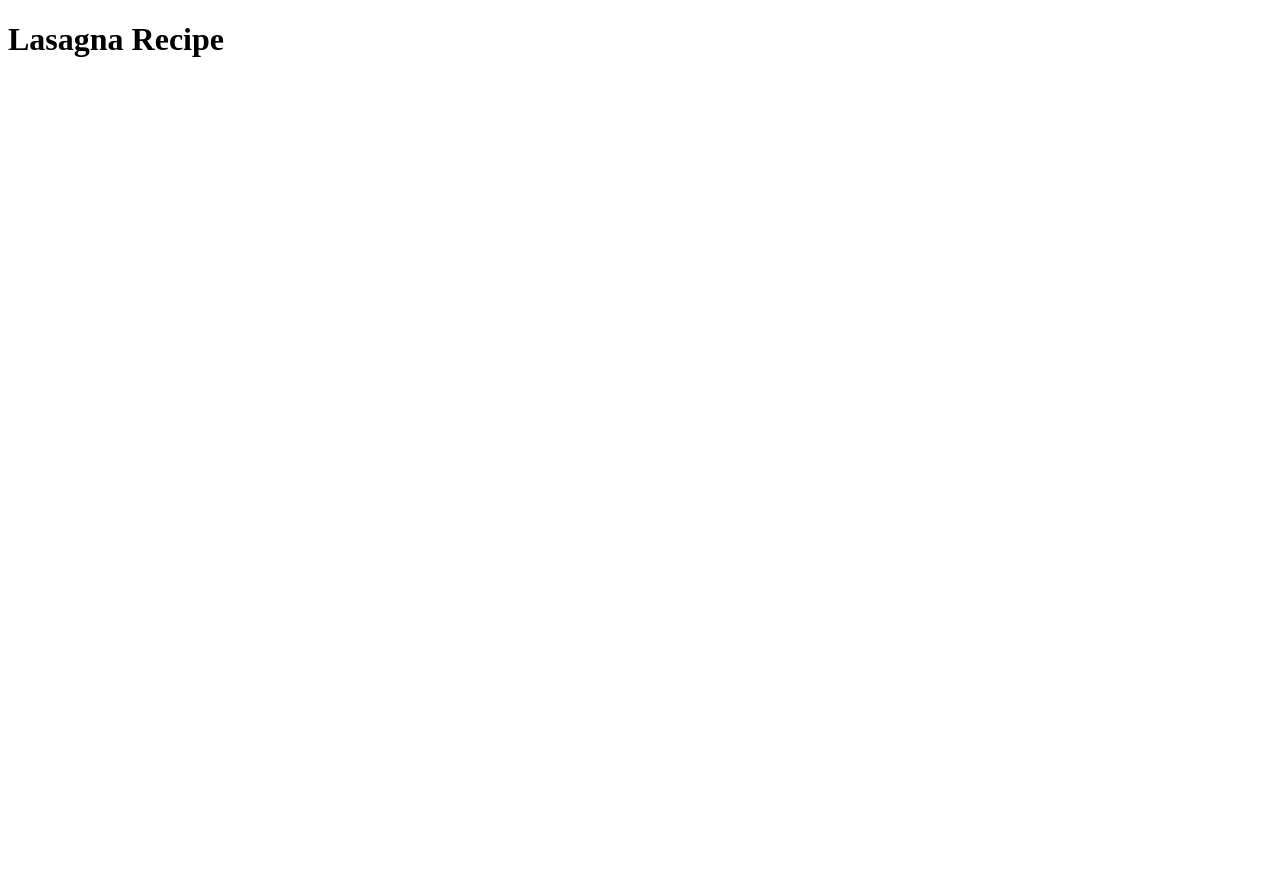
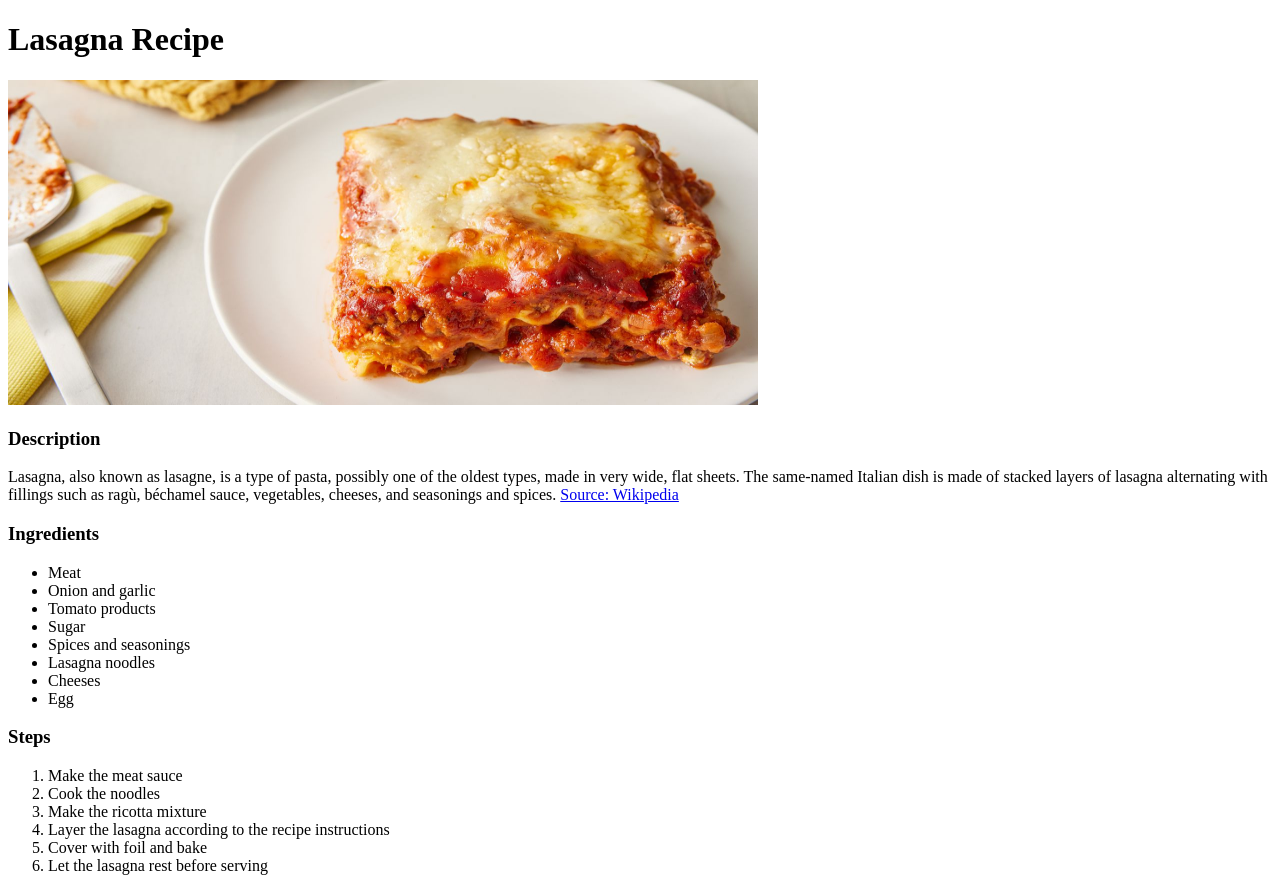
Before and after one commit to dnivia15/odin-recipes, a plain HTML site: page recipes/lasagna.html in a window 1280 px wide. Before the commit the page ends 800 px from the top, so only its background shows below. Drawn offline with Linux system fonts and the light colour scheme.

Commit message:
README.md

```diff
--- a/recipes/lasagna.html
+++ b/recipes/lasagna.html
@@ -3,9 +3,32 @@
 <head>
     <meta charset="UTF-8">
     <meta name="viewport" content="width=device-width, initial-scale=1.0">
-    <title>Document</title>
+    <title>Lasagna Recipe</title>
 </head>
 <body>
     <h1>Lasagna Recipe</h1>
+    <img src="./img/lasagna-Odin.jpeg" alt="A photo of Lasagna" width="750" height="325">
+    <h3>Description</h3>
+    <p>Lasagna, also known as lasagne, is a type of pasta, possibly one of the oldest types, made in very wide, flat sheets. The same-named Italian dish is made of stacked layers of lasagna alternating with fillings such as ragù, béchamel sauce, vegetables, cheeses, and seasonings and spices. <a href="https://en.wikipedia.org/wiki/Lasagna" target="_blank" rel="noopener noreferrer">Source: Wikipedia</a></p>
+    <h3>Ingredients</h3>
+    <ul>
+        <li>Meat</li>
+        <li>Onion and garlic</li>
+        <li>Tomato products</li>
+        <li>Sugar</li>
+        <li>Spices and seasonings</li>
+        <li>Lasagna noodles</li>
+        <li>Cheeses</li>
+        <li>Egg</li>
+    </ul>
+    <h3>Steps</h3>
+    <ol>
+        <li>Make the meat sauce</li>
+        <li>Cook the noodles</li>
+        <li>Make the ricotta mixture</li>
+        <li>Layer the lasagna according to the recipe instructions</li>
+        <li>Cover with foil and bake</li>
+        <li>Let the lasagna rest before serving</li>
+    </ol>
 </body>
 </html>
```
